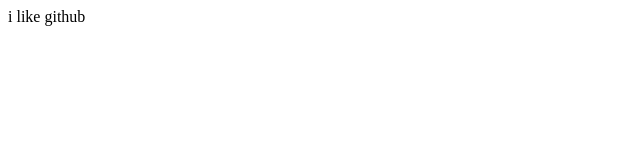
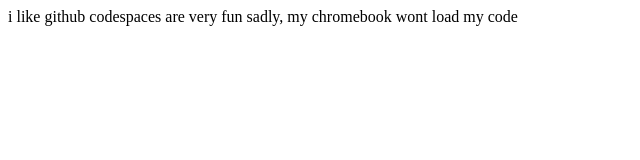
Before and after one commit to mavanie/quiz, a plain HTML site: page public/index.html in a window 1280 px wide. Shown: the whole page, without its empty margins (0-640 px from the left). Drawn offline with Linux system fonts and the light colour scheme.

Commit message:
Can't run on school chromebook

```diff
--- a/public/index.html
+++ b/public/index.html
@@ -1,5 +1,7 @@
 <html>
     <body>
         i like github
+        codespaces are very fun
+        sadly, my chromebook wont load my code
     </body>
 </html>
```
